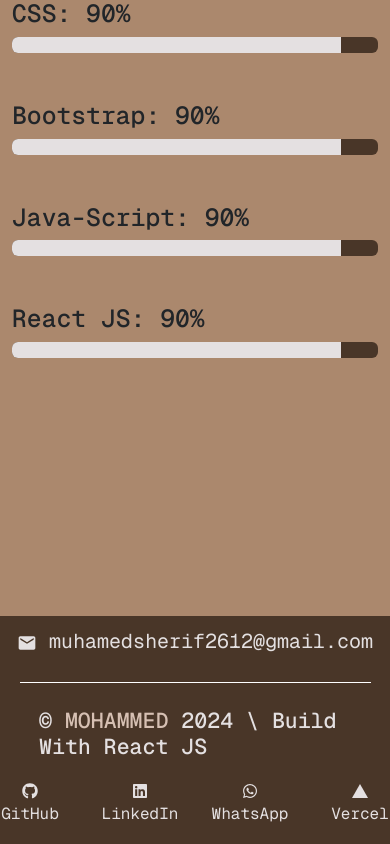
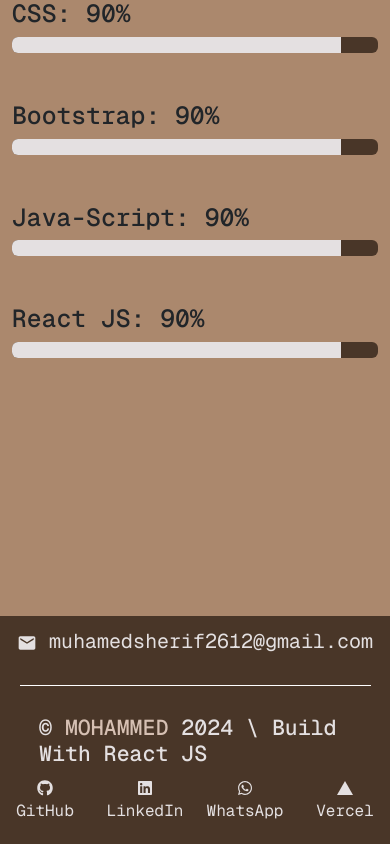
Before and after one commit to MuhamedSherif2/Portfolio, a React (Vite) app: page / in a window 390 px wide. Shown: the part 1122-1966 px from the top of the page. Built offline with nearby package versions, Linux system fonts and the light colour scheme; a web font is replaced by a local one.

Commit message:
style footer

```diff
--- a/src/style.css
+++ b/src/style.css
@@ -153,8 +153,8 @@ header .container label{
         font-size: 20px;
     }
     .footer .contact .links .link{
-        margin: 5px;
-        padding: 5px;
+        margin: 0;
+        padding: 0;
     }
 }
 /* end footer */
```
